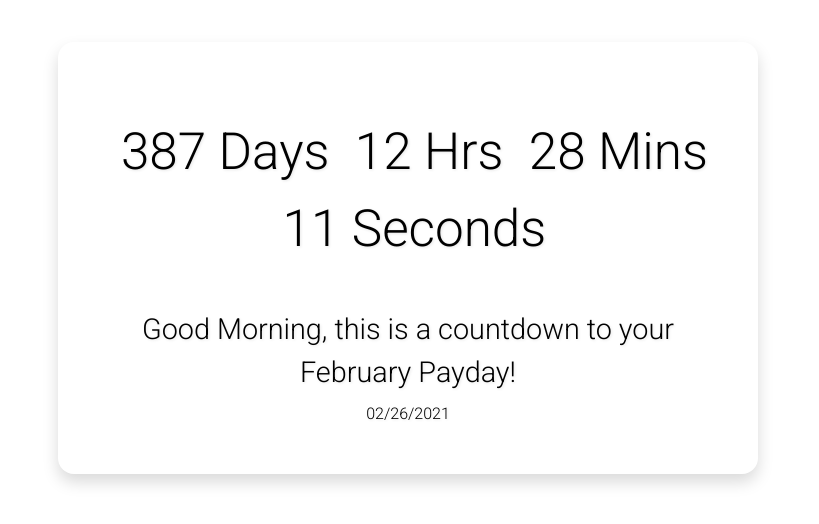
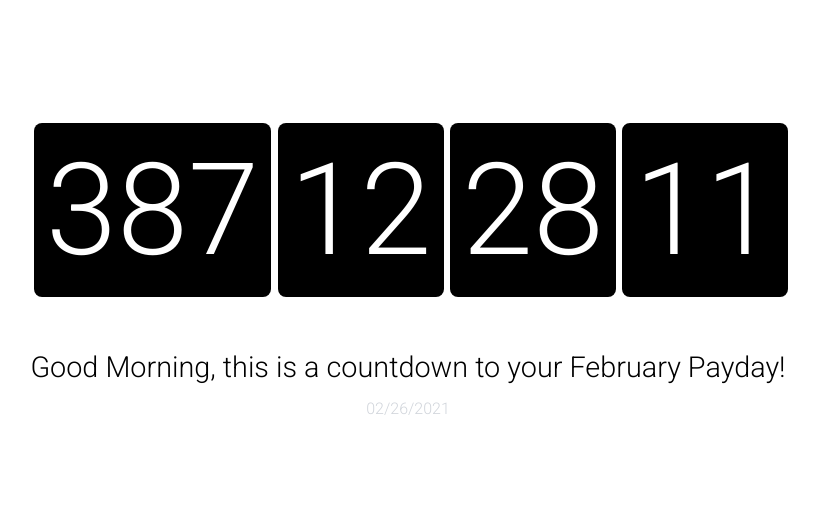
Before and after one commit to Billson7/Payday-Countdown, a React (Create React App) app: page / in a window 1280 px wide. Shown: the part 118-642 px from the top of the page, without its empty margins (232-1051 px from the left). Built offline with nearby package versions, Linux system fonts and the light colour scheme.

Commit message:
condition to handle singular numbers

```diff
--- a/src/App.css
+++ b/src/App.css
@@ -7,12 +7,7 @@
   box-sizing: border-box;
   text-align: center;
   padding: 3rem;
-  width: 700px;
-  /*background: #007991;*/
-  /*background: -webkit-linear-gradient(to right, #007991, #78ffd6);*/
-  /*background: linear-gradient(to right, #007991, #78ffd6);*/
-  box-shadow: 0 0.5rem 1rem rgba(0, 0, 0, 0.15);
-  text-shadow: 1px 1px 3px rgba(0, 0, 0, 0.1);
+  width: fit-content;
 }
 
 .timer {
@@ -23,9 +18,8 @@
 }
 
 .timer span {
-  text-shadow: 1px 1px 3px rgba(0, 0, 0, 0.1);
-  font-size: 3.2rem;
-  margin-left: 0.8rem;
+  font-size: 8rem;
+  margin-left: 0.4rem;
   font-family: 'Roboto', sans-serif;
 
 }
--- a/src/App.js
+++ b/src/App.js
@@ -13,7 +13,7 @@ const App = () => {
         <h1 id="header">
           {HeadingGreeting()}, this is a countdown to your {month} Payday!
         </h1>
-        <p className="mt-2">{payDate}</p>
+        <p className="mt-2 text-gray-300">{payDate}</p>
       </div>
     </div>
   );
--- a/src/components/Timer.js
+++ b/src/components/Timer.js
@@ -9,10 +9,10 @@ const Timer = () => {
 
     if (difference > 0) {
       timeLeft = {
-        Days: Math.floor(difference / (1000 * 60 * 60 * 24)),
-        Hrs: Math.floor((difference / (1000 * 60 * 60)) % 24),
-        Mins: Math.floor((difference / 1000 / 60) % 60),
-        Seconds: Math.floor((difference / 1000) % 60),
+        day: Math.floor(difference / (1000 * 60 * 60 * 24)),
+        hour: Math.floor((difference / (1000 * 60 * 60)) % 24),
+        minute: Math.floor((difference / 1000 / 60) % 60),
+        seconds: Math.floor((difference / 1000) % 60),
       };
     }
     return timeLeft;
@@ -30,10 +30,10 @@ const Timer = () => {
     if (!timeLeft[interval]) {
       return;
     }
-
+    console.log("interval", interval)
     timerComponents.push(
-      <span id="time" key={interval}>
-        {timeLeft[interval]} {interval}{" "}
+      <span className='bg-black p-3 rounded-lg text-white font-extralight' id="time" key={interval}>
+        {timeLeft[interval] < 10 ? "0" + timeLeft[interval] : timeLeft[interval]}
       </span>
     );
   });
```
Also changed, not shown: 2 other files (tests, documents, lock files or other folders).
